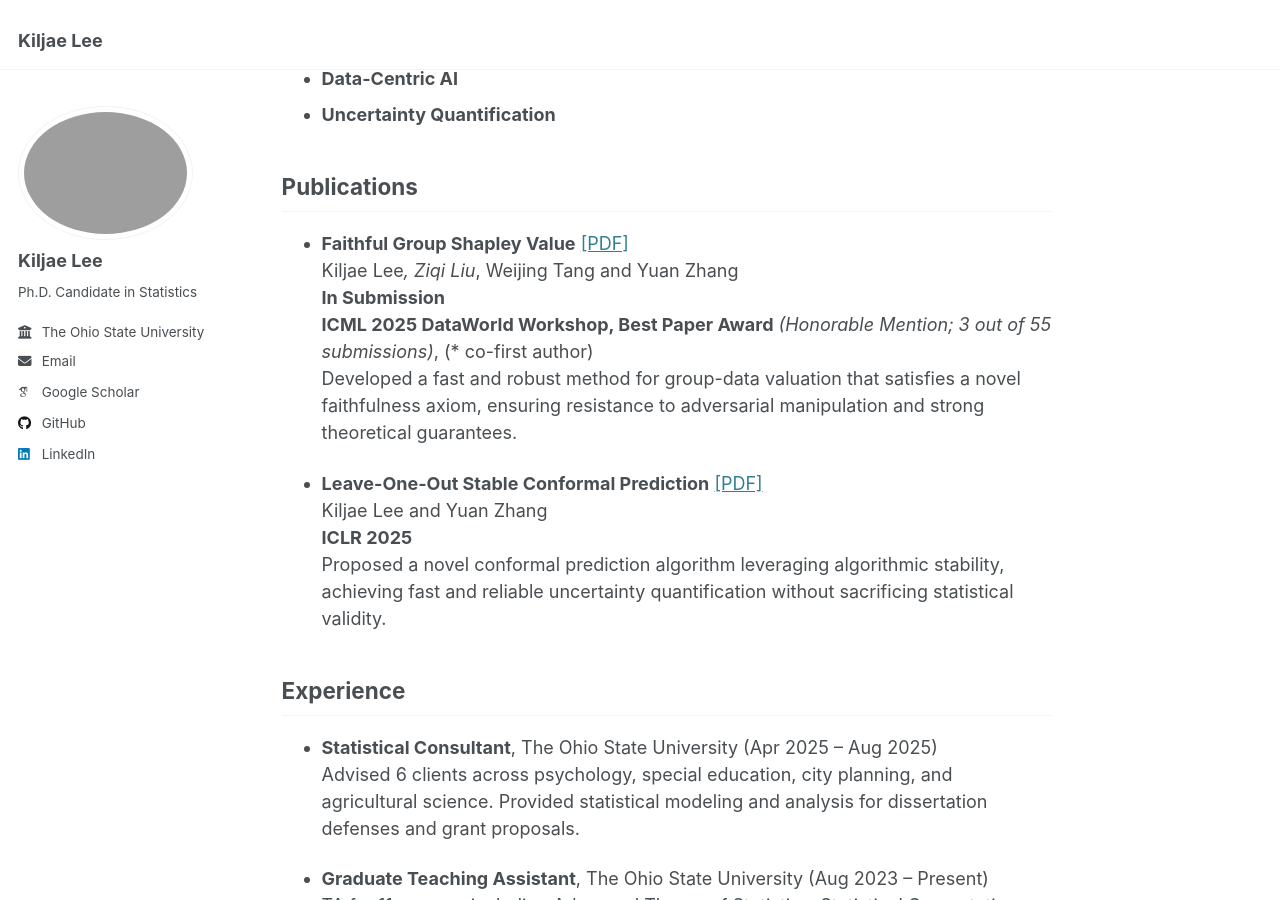
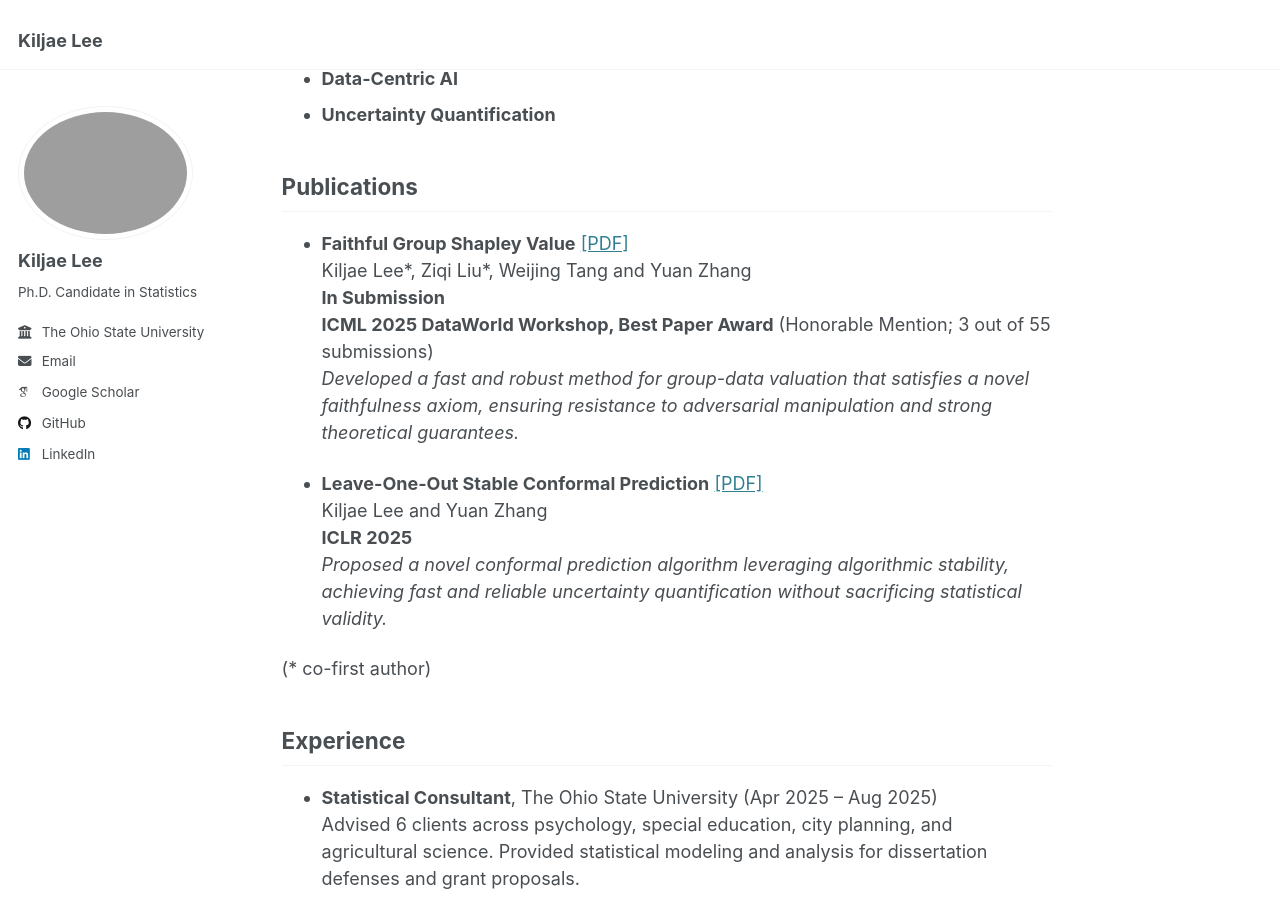
Before and after one commit to KiljaeL/KiljaeL.github.io, a Jekyll site: the page built from _pages/about.md, in a window 1280 px wide and 900 px high, scrolled down 573 px. Built offline with Jekyll 4.4.1, drawn with Linux system fonts in a browser that asks for light colours; some web fonts are replaced.

```diff
--- a/_pages/about.md
+++ b/_pages/about.md
@@ -23,17 +23,18 @@ My research interests span across several areas in statistics and machine learni
 ## Publications
 
 - **Faithful Group Shapley Value** [[PDF]](https://arxiv.org/abs/2505.19013)
-  Kiljae Lee*, Ziqi Liu*, Weijing Tang and Yuan Zhang
+  Kiljae Lee\*, Ziqi Liu\*, Weijing Tang and Yuan Zhang
   **In Submission**
-  **ICML 2025 DataWorld Workshop, Best Paper Award** *(Honorable Mention; 3 out of 55 submissions)*, (* co-first author)
-  Developed a fast and robust method for group-data valuation that satisfies a novel faithfulness axiom, ensuring resistance to adversarial manipulation and strong theoretical guarantees.
+  **ICML 2025 DataWorld Workshop, Best Paper Award** (Honorable Mention; 3 out of 55 submissions)
+  *Developed a fast and robust method for group-data valuation that satisfies a novel faithfulness axiom, ensuring resistance to adversarial manipulation and strong theoretical guarantees.*
 
 
 - **Leave-One-Out Stable Conformal Prediction** [[PDF]](https://openreview.net/forum?id=Bt1vnCnAVS)
   Kiljae Lee and Yuan Zhang
   **ICLR 2025**
-  Proposed a novel conformal prediction algorithm leveraging algorithmic stability, achieving fast and reliable uncertainty quantification without sacrificing statistical validity.
+  *Proposed a novel conformal prediction algorithm leveraging algorithmic stability, achieving fast and reliable uncertainty quantification without sacrificing statistical validity.*
 
+(* co-first author)
 
 ## Experience
 
```
